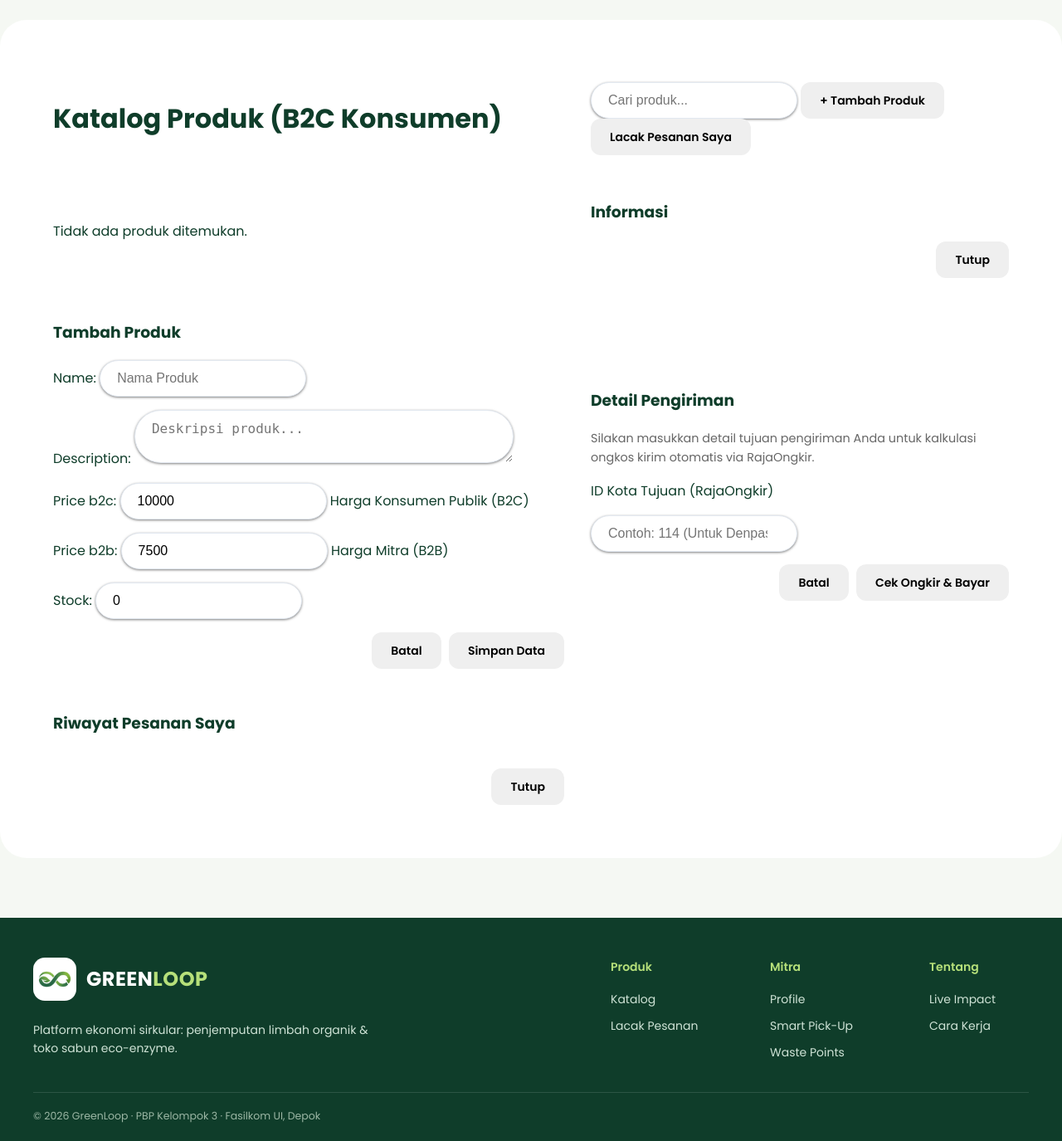
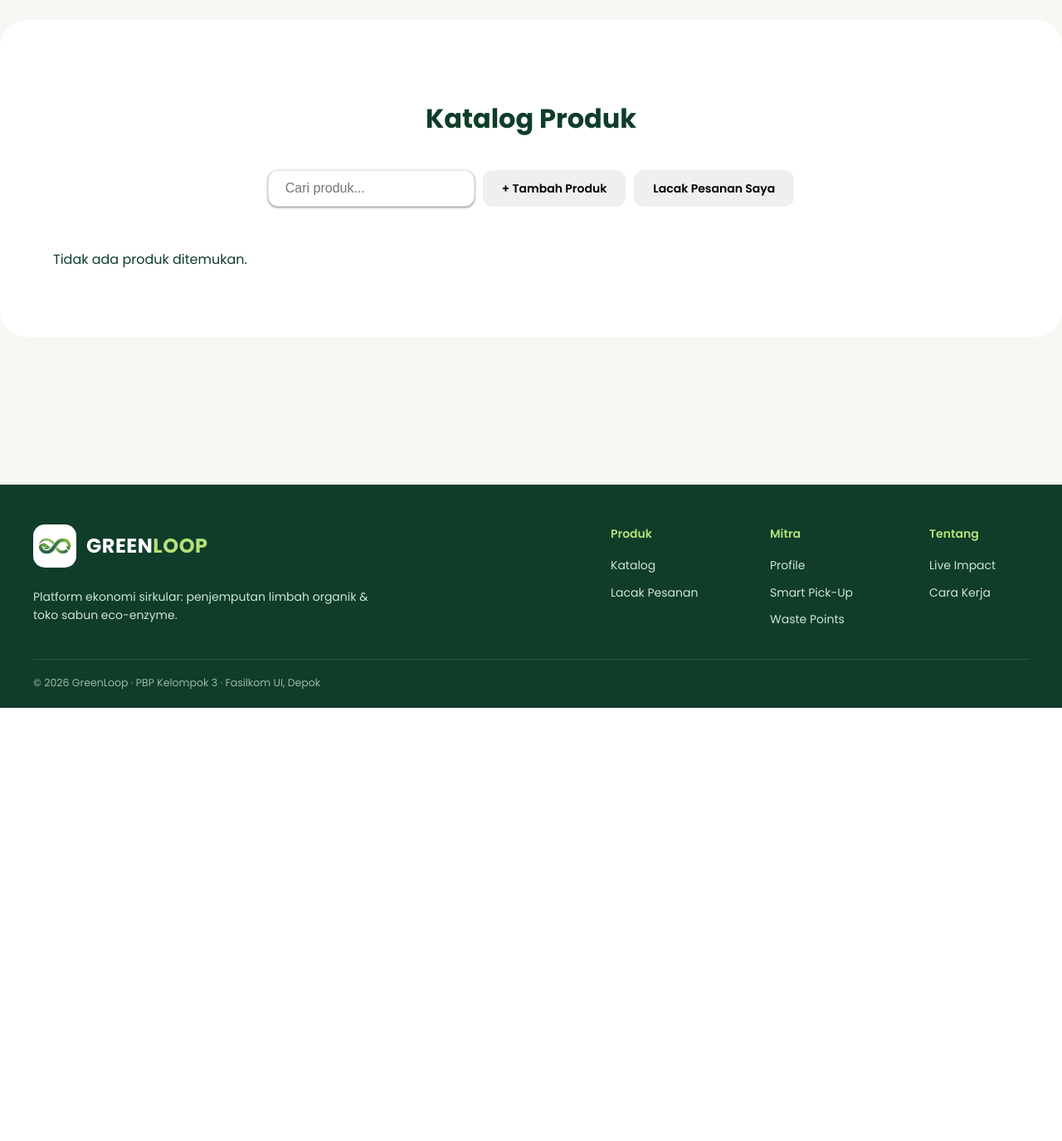
Before and after one commit to PBP-KelasC-Kelompok3/GreenLoop, a Django app: page /katalog/ in a window 1280 px wide. Shown: the part 81-1456 px from the top of the page at 83% size. After the commit the page ends 934 px from the top, so only its background shows below. Run offline with Django 5.2, Linux system fonts and the light colour scheme; the visitor is signed in with stand-in values (Sample User, id 1); data that the repository does not hold is empty.

Commit message:
fix: fixed catalogues view

```diff
--- a/static/css/style.css
+++ b/static/css/style.css
@@ -897,44 +897,129 @@ main { min-height: 70vh; }
     gap: 12px;
 }
 
+/* Here until I move them into separate css */
+
 .form-input {
 	flex: 1;
 	padding: 12px 20px;
 	border: 1px solid #e2e8f0;
-	border-radius: 9999px;
+	border-radius: 12px;
 	font-size: 1rem;
 	outline: none;
 	box-shadow: 0px 1px 3px rgba(0, 0, 0, 0.5);
 }
 
 .product-grid {
-	display: grid;
-	grid-template-columns: repeat(auto-fill, minmax(280px, 1fr));
-	gap: 20px;
+	display: grid !important;
+    grid-template-columns: repeat(auto-fill, minmax(260px, 1fr)) !important;
+    gap: 20px !important;
+    width: 100% !important;
+    justify-content: center !important;
+    align-items: start !important;
+    margin-top: 20px;
 }
 
 .product-card {
-	background: #ffffff;
-	border: 1px solid #e2e8f0;
-	border-radius: 12px;
-	padding: 20px;
-	display: flex;
-	flex-direction: column;
-	justify-content: space-between;
-	box-shadow: 0 2px 4px rgba(0, 0, 0, 0.5);
+	background: white;
+    border: 1px solid #e0e0e0;
+    border-radius: 12px;
+    padding: 20px;
+    box-shadow: 0 4px 6px rgba(0,0,0,0.05);
+    box-sizing: border-box;
+    width: 100% !important;
 }
 .catalog-page {
     margin-top: 24px;
-	margin-bottom: 72px;
+	margin-bottom: 25px;
     background: var(--white);
     border-radius: 32px;
     padding: 72px 64px 64px;
-    display: grid;
+    display: flex;
+	flex-direction: column;
     grid-template-columns: 1.1fr .9fr;
     align-items: center;
-    gap: 32px;
+    gap: 15px;
     overflow: hidden;
     position: relative;
+}
+
+.header-actions{
+	display: flex;
+	gap: 10px;
+	flex-wrap: wrap;
+	align-items: center;
+}
+
+.custom-modal {
+    display: none;
+    position: fixed;
+    z-index: 9999;
+    left: 0;
+    top: 0;
+    width: 100vw;
+    height: 100vh;
+    background-color: rgba(0, 0, 0, 0.6);
+    backdrop-filter: blur(3px);
+}
+
+.custom-modal-content {
+    background-color: #ffffff;
+    position: absolute;
+    top: 50%;
+    left: 50%;
+    transform: translate(-50%, -50%);
+    padding: 25px;
+    border-radius: 10px;
+    width: 90%;
+    max-width: 450px;
+    box-shadow: 0 10px 30px rgba(0, 0, 0, 0.3);
+    border: 1px solid #ddd;
+}
+
+.custom-modal-content.medium {
+    max-width: 650px !important;
+    width: 90% !important;
+}
+
+#productFormElement p {
+    display: flex;
+    flex-direction: column;
+    align-items: flex-start;
+    gap: 4px;
+    margin-bottom: 14px;
+}
+
+#productFormElement label {
+    font-weight: 600;
+    color: #2e7d32;
+    font-size: 14px;
+}
+
+#productFormElement input,
+#productFormElement textarea {
+    width: 100% !important;
+    box-sizing: border-box;
+    padding: 8px 12px;
+    border: 1px solid #ccc;
+    border-radius: 8px;
+}
+
+#productFormElement .helptext {
+    font-size: 12px;
+    color: #666;
+    font-weight: normal;
+    margin-top: 2px;
+}
+
+.modal-header {
+    border-bottom: 2px solid #f0f0f0;
+    padding-bottom: 10px;
+    margin-bottom: 15px;
+}
+
+.modal-header h3 {
+    margin: 0;
+    color: #333;
 }
 
 @media (max-width: 700px) {
--- a/templates/catalog/katalog.html
+++ b/templates/catalog/katalog.html
@@ -7,7 +7,7 @@
 
 {% block content %}
 <div class="catalog-page page-wrap">
-    <h1>Katalog Produk {% if is_mitra %}(B2B Mitra){% else %}(B2C Konsumen){% endif %}</h1>
+    <h1 class="top">Katalog Produk</h1>
 
     <div class="header-actions">
         <input type="text" id="searchInput" class="form-input" placeholder="Cari produk..." onkeyup="loadProducts()">
@@ -34,18 +34,21 @@
 <script>
     const isAdmin = "{{ is_admin }}" === "True";
 
+    // Fungsi untuk memunculkan window popup
 	function showMessage(title, text) {
 		document.getElementById('messageTitle').innerText = title;
 		document.getElementById('messageText').innerText = text;
 		document.getElementById('messageModal').style.display = 'block';
 	}
 
+	// Fungsi untuk menutup window popup
 	function closeModal(modalId) {
 		document.getElementById(modalId).style.display = 'none';
 	}
 
+	// Menutup popup jika user mengklik area gelap di luar jendela
 	window.onclick = function(event) {
-        if (event.target.classList.contains('modal')) {
+		if (event.target.classList.contains('custom-modal')) {
 			event.target.style.display = "none";
 		}
 	}
--- a/templates/catalog/modals/modal_checkout.html
+++ b/templates/catalog/modals/modal_checkout.html
@@ -1,5 +1,5 @@
-<div id="checkoutModal" class="modal">
-    <div class="modal-content">
+<div id="checkoutModal" class="custom-modal">
+    <div class="custom-modal-content medium">
         <div class="modal-header">
             <h3>Detail Pengiriman</h3>
         </div>
--- a/templates/catalog/modals/modal_form.html
+++ b/templates/catalog/modals/modal_form.html
@@ -1,12 +1,11 @@
-<div id="productModal" class="modal">
-    <div class="modal-content">
+<div id="productModal" class="custom-modal">
+    <div class="custom-modal-content medium">
         <div class="modal-header">
             <h3 id="productModalTitle">Tambah Produk</h3>
         </div>
 
         <form id="productFormElement">
             <input type="hidden" id="formProductId">
-            <!-- Form otomatis dirender dari forms.py -->
             {{ form.as_p }}
         </form>
 
--- a/templates/catalog/modals/modal_message.html
+++ b/templates/catalog/modals/modal_message.html
@@ -1,5 +1,5 @@
-<div id="messageModal" class="modal">
-    <div class="modal-content">
+<div id="messageModal" class="custom-modal">
+    <div class="custom-modal-content medium">
         <div class="modal-header">
             <h3 id="messageTitle">Informasi</h3>
         </div>
--- a/templates/catalog/modals/modal_order.html
+++ b/templates/catalog/modals/modal_order.html
@@ -1,5 +1,5 @@
-<div id="ordersModal" class="modal">
-    <div class="modal-content large">
+<div id="ordersModal" class="custom-modal">
+    <div class="custom-modal-content large">
         <div class="modal-header">
             <h3>Riwayat Pesanan Saya</h3>
         </div>
```
Lines whose indentation alone changed are shown as unchanged.
